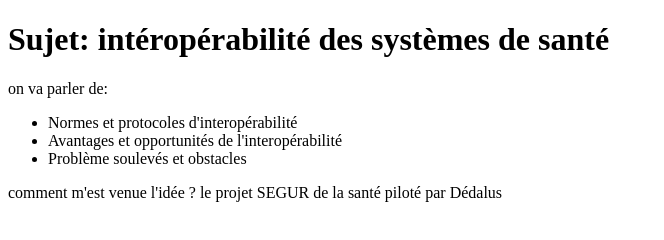
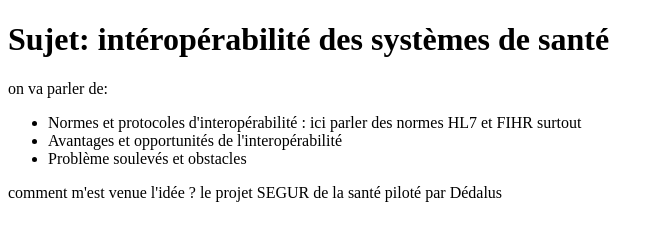
Before and after one commit to ounissaSadaoui/portfolio_ounissa, a plain HTML site: page veille.html in a window 1280 px wide. Shown: the whole page, without its empty margins (0-664 px from the left). Drawn offline with Linux system fonts and the light colour scheme.

```diff
--- a/veille.html
+++ b/veille.html
@@ -12,7 +12,7 @@
  </body>
  on va parler de:
  <ul>
-    <li>Normes et protocoles d'interopérabilité </li>
+    <li>Normes et protocoles d'interopérabilité : ici parler des normes HL7 et FIHR surtout</li>
     <li>Avantages et opportunités de l'interopérabilité </li>
     <li>Problème soulevés et obstacles</li>
  </ul>
```
